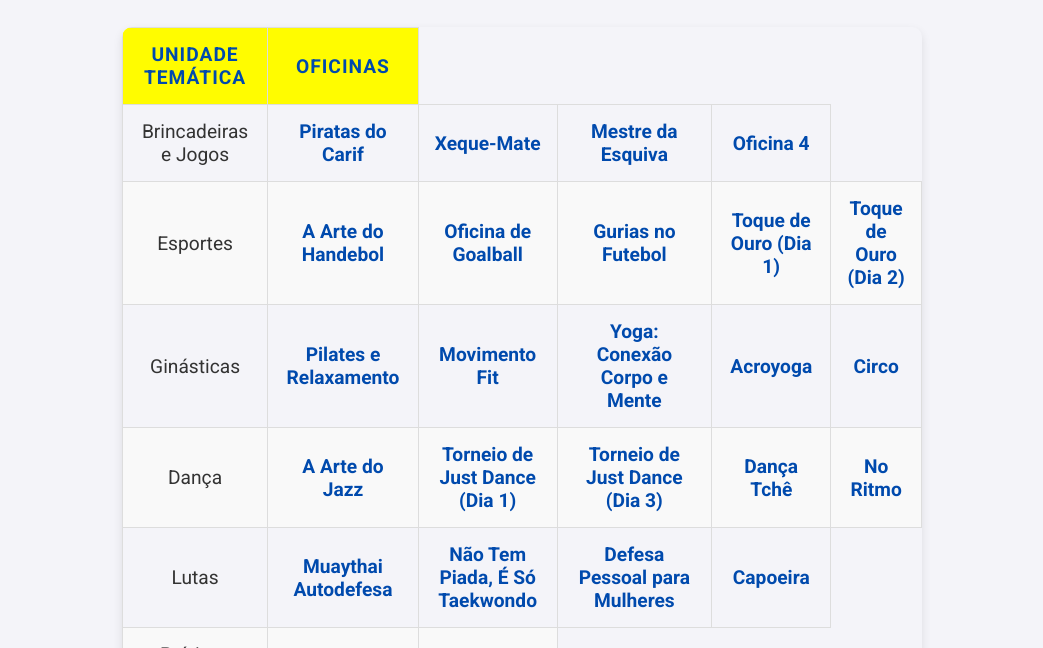
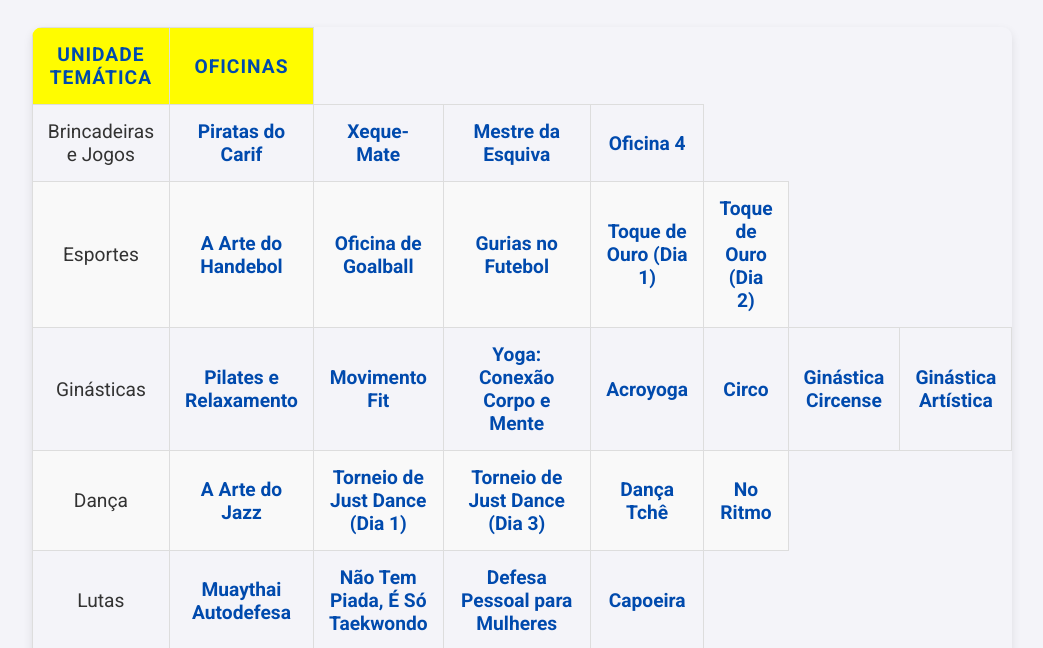
Before and after one commit to xphzin-dzn/educa-o-fisica-ta-on, a plain HTML site: page index.html in a window 1280 px wide. Shown: the part 132-780 px from the top of the page, without its empty margins (118-1161 px from the left). Drawn offline with Linux system fonts and the light colour scheme.

Commit message:
Update index.html

```diff
--- a/index.html
+++ b/index.html
@@ -40,6 +40,8 @@
             <td><a href="https://docs.google.com/forms/d/e/1FAIpQLSfWl1XyNww3UnTw5aCSJdowEtrjEVd1kd-lPmnp_3U7VSdQFQ/viewform" target="_blank">Yoga: Conexão Corpo e Mente</a></td>
             <td><a href="https://forms.gle/DeKvgZ2qokubEdS29" target="_blank">Acroyoga</a></td>
             <td><a href="https://forms.gle/tFTgMcS1R1gPyE1K8" target="_blank">Circo</a></td>
+            <td><a href="https://docs.google.com/forms/d/e/1FAIpQLScaEZaoEZzCoA9p_g7hstrwh-dqjPAReH7cGTd9aRt-_ML61A/viewform" target="_blank">Ginástica Circense</a></td>
+            <td><a href="https://docs.google.com/forms/d/e/1FAIpQLSfOgK3UkRJ3W8g8cpDaoVGydqWza_6v0BJi1wfyinP3hTNYhw/viewform " target="_blank">Ginástica Artística</a></td>
         </tr>
         <tr>
             <td>Dança</td>
```
